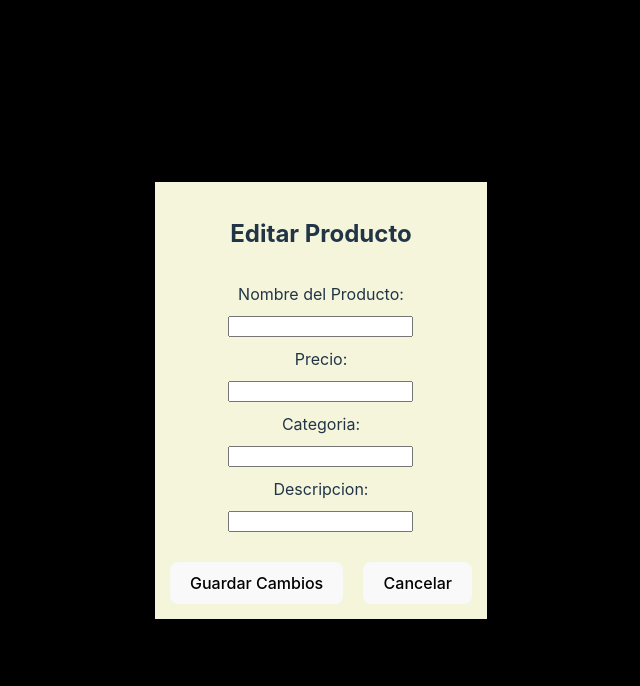
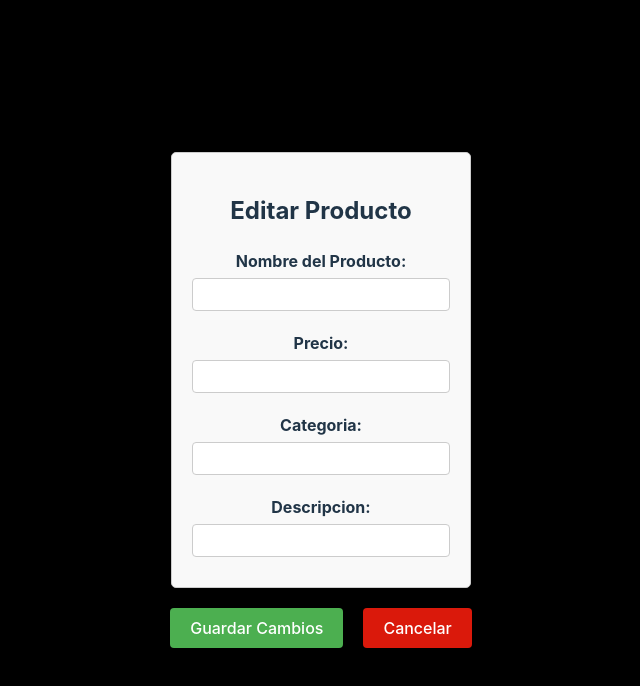
Before and after one commit to TosTar26/Project1_Progra4, a React (Vite) app in the folder Project-1/: page /EditProduct in a window 1280 px wide. Shown: the top 686 px of the page, without its empty margins (319-959 px from the left). Built offline with nearby package versions, Linux system fonts and the light colour scheme.

Commit message:
Estilos al formulario de Editar

```diff
--- a/Project-1/src/Components/DeleteProduct.tsx
+++ b/Project-1/src/Components/DeleteProduct.tsx
@@ -10,7 +10,6 @@ const DeleteProduct: React.FC<Products> = () => {
     return (
         <div>
             <div className='button-container'>
-                <button type="submit">Guardar Cambios</button>
                 <button onClick={handleDelete}>Eliminar Producto</button>
                 <button onClick={() => navigate('/')}>Cancelar</button>
             </div>
--- a/Project-1/src/Components/EditProduct.tsx
+++ b/Project-1/src/Components/EditProduct.tsx
@@ -93,7 +93,7 @@ const EditProductForm: React.FC<Products> = ({ initialProduct }) => {
                 </div>
                            <div className='button-container'>
                 <button type="submit">Guardar Cambios</button>
-                <button onClick={() => navigate('/')}>Cancelar</button>
+                <button className='btn-Cancel' onClick={() => navigate('/')}>Cancelar</button>
                            </div>
             </form>
         </div>
--- a/Project-1/src/Styles/Form.css
+++ b/Project-1/src/Styles/Form.css
@@ -3,30 +3,88 @@ span{
     font-size: small;
   }
 
-  form{
-height: auto;
-width: auto;
-background-color: beige;
-
-    display: flex;
-    flex-direction: column;
-    justify-content: space-between;
-    align-items: center;
-    gap: 30px;
-    padding: 15px;
+  .Form-container {
+    width: 80%;
+    margin: auto;
+    padding: 20px;
+    border: 1px solid #ccc;
+    border-radius: 5px;
+    background-color: #f9f9f9;
   }
 
-  .Form-container{
-    display: flex;
-    flex-direction: column;
-    justify-content: space-between;
-    align-items: center;
-    gap: 10px;
+  .Form-container h2 {
+    text-align: center;
   }
 
-.button-container{
-display: flex;
-flex-direction: row;
-justify-content: center;
-gap: 20px;
+  .Form-container label {
+    display: block;
+    margin-top: 10px;
+    font-weight: bold;
   }
+
+  .Form-container input[type="text"],
+  .Form-container input[type="number"] {
+    width: 100%;
+    padding: 8px;
+    margin-top: 5px;
+    margin-bottom: 10px;
+    border: 1px solid #ccc;
+    border-radius: 4px;
+    box-sizing: border-box;
+  }
+
+  .Form-container span {
+    color: red;
+  }
+
+  .button-container {
+    text-align: center;
+    margin-top: 20px;
+  }
+
+  .button-container button {
+    padding: 10px 20px;
+    margin: 0 10px;
+    border: none;
+    border-radius: 4px;
+    cursor: pointer;
+  }
+
+  .button-container button[type="submit"] {
+    background-color: #4caf50;
+    color: white;
+  }
+
+  .button-container button[type="submit"]:hover {
+    background-color: #45a049;
+  }
+
+  .button-container button[type="submit"]:focus {
+    outline: none;
+  }
+
+  .button-container button[type="submit"]:active {
+    background-color: #3e8e41;
+  }
+
+  .button-container button[type="cancel"] {
+    background-color: #f44336;
+    color: white;
+  }
+
+  .button-container button[type="cancel"]:hover {
+    background-color: #da190b;
+  }
+
+  .button-container button[type="cancel"]:focus {
+    outline: none;
+  }
+
+  .button-container button[type="cancel"]:active {
+    background-color: #c63729;
+  }
+
+  .btn-Cancel{
+    background-color: #da190b;
+    color: white;
+  }
```
